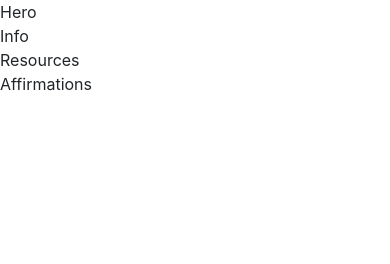
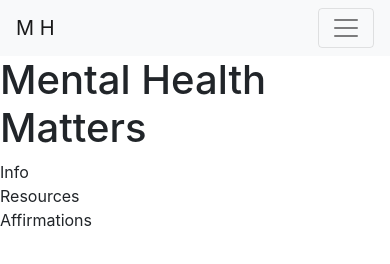
Before and after one commit to SolaraCI/mvp1-mental-health, a plain HTML site: page index.html in a window 390 px wide. Drawn offline with nearby package versions, Linux system fonts and the light colour scheme.

Commit message:
Add responsive dropdown navbar

```diff
--- a/index.html
+++ b/index.html
@@ -19,28 +19,45 @@
 <body>
     <!-- Header -->
     <header>
+        <nav class="navbar navbar-light bg-light navbar-expand-sm">
+            <a href="/" class="navbar-brand">M H</a>
 
+            <button class="navbar-toggler" type="button" data-toggle="collapse" data-target="#navbarNavDropdown"
+                aria-controls="navbarNavDropdown" aria-expanded="false" aria-label="Toggle navigation">
+                <span class="navbar-toggler-icon"></span>
+            </button>
+
+            <div class="collapse navbar-collapse" id="navbarNavDropdown">
+                <ul class="navbar-nav">
+                    <li class="active nav-item"><a href="/" class="nav-link">Home</a></li>
+                    <li class="nav-item"><a href="#info-navpoint" class="nav-link">Information</a></li>
+                    <li class="nav-item"><a href="#res-navpoint" class="nav-link">Resources</a></li>
+                    <li class="nav-item"><a href="#aff-navpoint" class="nav-link">Affirmations</a></li>
+                </ul>
+            </div>
+        </nav>
     </header>
 
     <!-- Main -->
     <main>
         <!-- Hero Section -->
-        <section>
-            Hero
+        <section id="hero-navpoint">
+            <h1>Mental Health Matters</h1>
+
         </section>
 
         <!-- Information -->
-        <section>
+        <section id="info-navpoint">
             Info
         </section>
 
         <!-- Resources -->
-        <section>
+        <section id="res-navpoint">
             Resources
         </section>
 
         <!-- Affirmations -->
-        <section>
+        <section id="aff-navpoint">
             Affirmations
         </section>
     </main>
```
